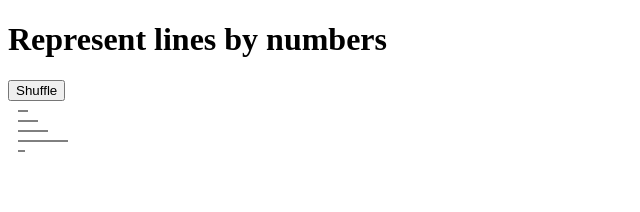
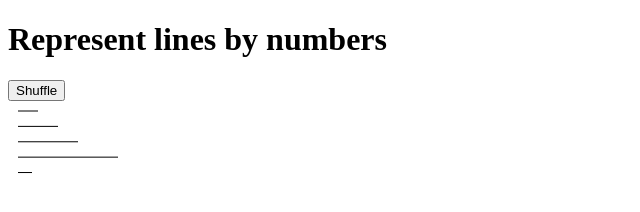
Before and after one commit to VA602AA-master/lines, a website: page index.html in a window 1280 px wide. Shown: the full height of the page, 0-640 px from the left. Drawn offline with nearby package versions, Linux system fonts and the light colour scheme.

Commit message:
Introducing scales and translation for margins

```diff
--- a/index.html
+++ b/index.html
@@ -19,6 +19,18 @@
         .append("svg")
         .attr("width", 200)
         .attr("height", 200);
+
+  svg = svg.append('g')
+    .attr('transform','translate(10,10)');
+
+
+    let xScale = d3.scaleLinear()
+      .domain([0,100])
+      .range([0,200]);
+
+    let yScale = d3.scaleLinear()
+      .domain([0,13])
+      .range([0,200]);
 
     function reshuffle(){
 
@@ -51,15 +63,15 @@
       lines.exit().remove();
 
       svg.selectAll('line')   //UPDATE
-          .attr("x1", 10)
+          .attr("x1", 0)
           .attr("x2", function(d,i){
-              return 10 + d;
+              return xScale(d);
           })
           .attr("y1",function(d,i){
-              return 10 + i*10;
+              return yScale(i);
           })
           .attr("y2",function(d,i){
-              return 10 + i*10;
+              return yScale(i);
           })
       ;
     }
```
